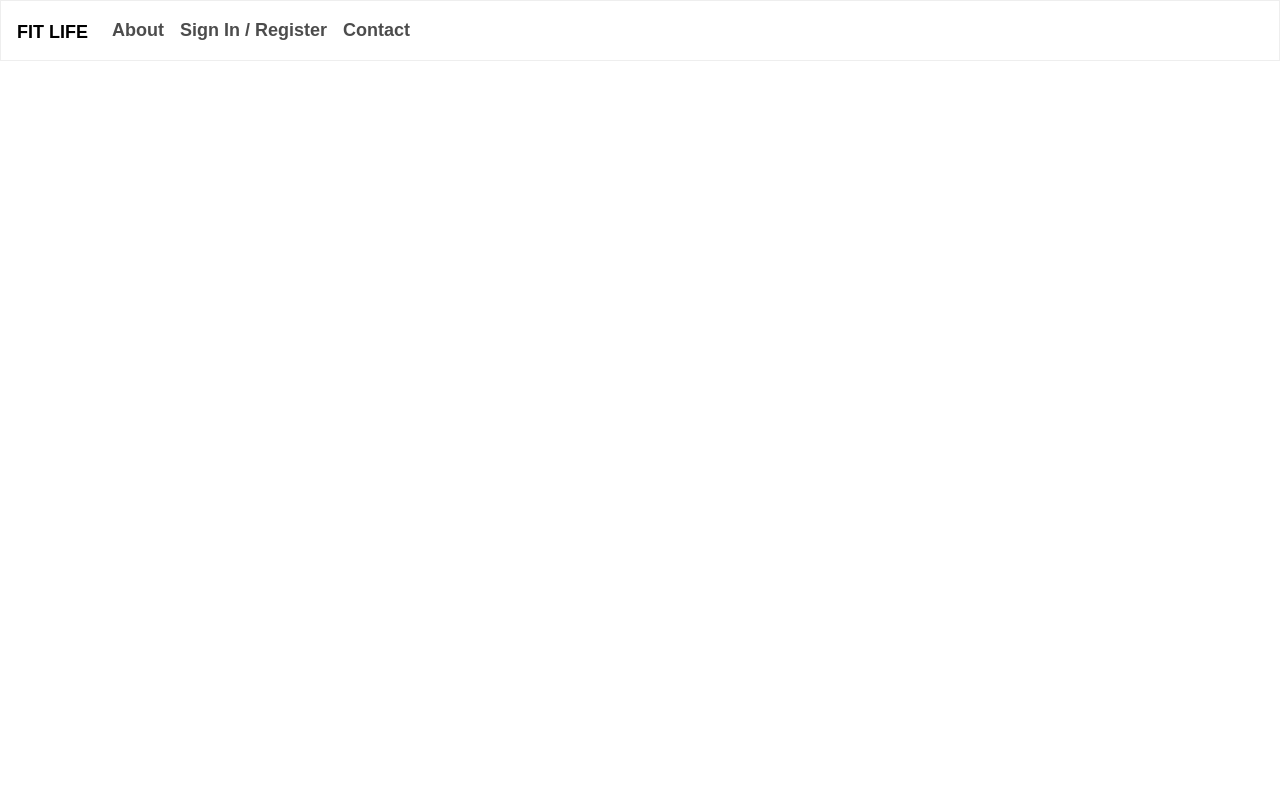
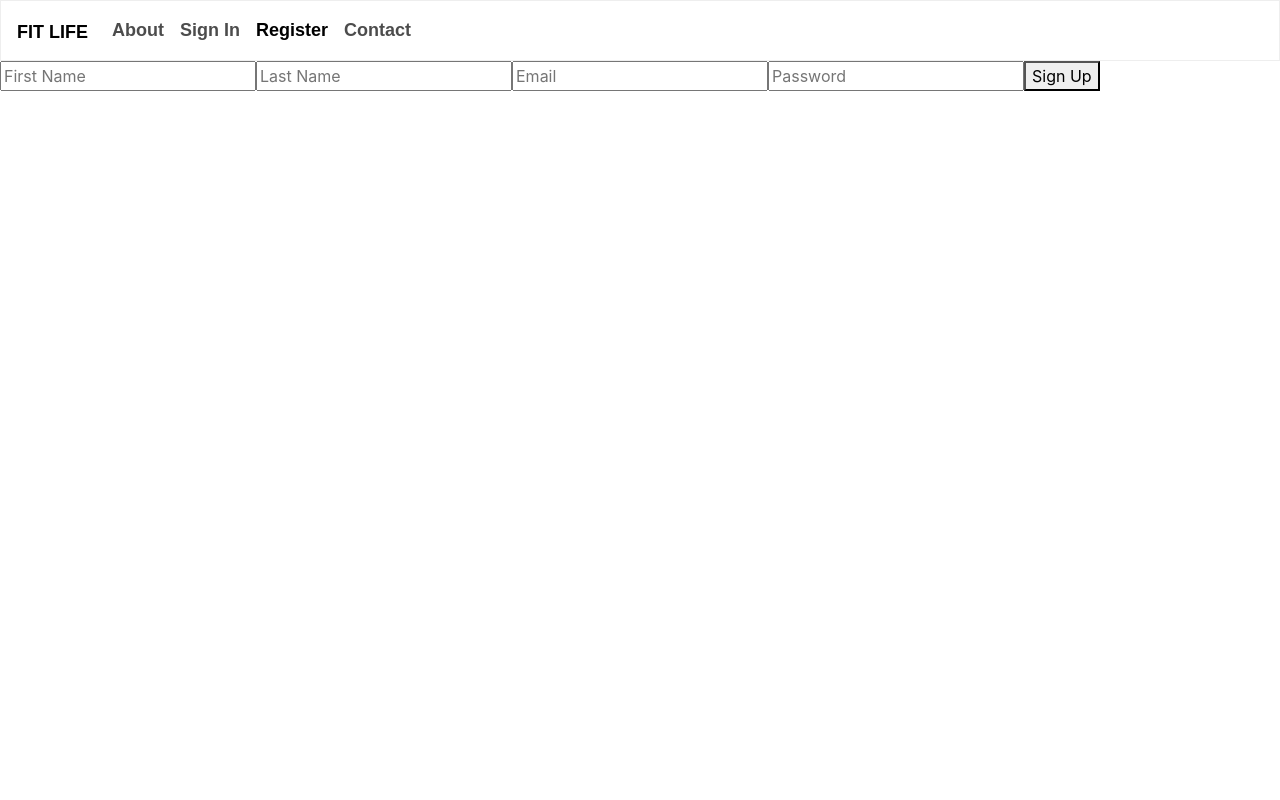
Before and after one commit to Southerngirl13/project-3-fitlife, a React (Create React App) app in the folder client/: page /signup in a window 1280 px wide. Shown: the top 800 px of the page. Built offline with nearby package versions, Linux system fonts and the light colour scheme; a web font is replaced by a local one.

Commit message:
Merged Sam's files manually - signin/signup

```diff
--- a/client/src/App.js
+++ b/client/src/App.js
@@ -6,6 +6,9 @@ import About from "./pages/About";
 import Navbar from "./components/Navbar";
 import Footer from "./components/Footer";
 import Wrapper from "./components/Wrapper";
+import SignIn from "./components/SignIn";
+import SignUp from "./components/SignUp";
+
 
 const App = () => (
   <Router>
@@ -14,6 +17,17 @@ const App = () => (
       <Wrapper>
         <Route exact path="/" component={About} />
         <Route exact path="/about" component={About} />
+        <Route exact={true} path='/signin' render={() => (
+            <div className="App">
+              <SignIn />
+            </div>
+          )} />
+          <Route exact={true} path='/signup' render={() => (
+            <div className="App">
+              <SignUp />
+            </div>
+          )} />
+
        {/* <Route exact path="/discover" component={Discover} /> */}
         {/*<Route exact path="/search" component={Search} /> */}
       </Wrapper>
--- a/client/src/components/Footer/Footer.js
+++ b/client/src/components/Footer/Footer.js
@@ -3,7 +3,7 @@ import "./Footer.css";
 
 const Footer = () => (
   <footer className="footer">
-    <span>Pupster 2017</span>
+    <span>Fit Life 2018</span>
   </footer>
 );
 
--- a/client/src/components/Navbar/Navbar.js
+++ b/client/src/components/Navbar/Navbar.js
@@ -24,26 +24,39 @@ const Navbar = props => (
         </li>
         <li
           className={
-            window.location.pathname === "/discover"
+            window.location.pathname === "/signin"
               ? "nav-item active"
               : "nav-item"
           }
         >
-          <Link to="/discover" className="nav-link">
-         Sign In / Register
+          <Link to="/signin" className="nav-link">
+         Sign In
           </Link>
         </li>
         <li
           className={
-            window.location.pathname === "/search"
+            window.location.pathname === "/signup"
               ? "nav-item active"
               : "nav-item"
           }
         >
-          <Link to="/search" className="nav-link">
+          <Link to="/signup" className="nav-link">
+      Register
+          </Link>
+        </li>
+
+        <li
+          className={
+            window.location.pathname === "/contact"
+              ? "nav-item active"
+              : "nav-item"
+          }
+        >
+          <Link to="/contact" className="nav-link">
       Contact
           </Link>
         </li>
+
       </ul>
     </div>
   </nav>
--- /dev/null
+++ b/client/src/components/SignIn/SignIn.js
@@ -0,0 +1,23 @@
+import React, { Component } from "react";
+
+export default class SignIn extends Component {
+    state = {
+
+    }
+
+    render () {
+        return (
+            <div>
+                <div className="signInpContainer">
+                <form id='form'>
+                      <input className='input' type="text"
+                       placeholder="Email"/>
+                      <input className='input' type="password"
+                       placeholder="Password"/>
+                      <button id='submit'>Sign In</button>
+                  </form>
+                  </div>
+            </div>
+        )
+    }
+}
--- /dev/null
+++ b/client/src/components/SignIn/index.js
@@ -0,0 +1 @@
+export { default } from "./SignIn";
--- /dev/null
+++ b/client/src/components/SignUp/SignUp.js
@@ -0,0 +1,27 @@
+import React, { Component } from "react";
+
+export default class SignUp extends Component {
+    state = {
+
+    }
+
+    render () {
+        return (
+            <div>
+                <div className="signUpContainer">
+                <form id='form'>
+                      <input className='input' type="text"
+                       placeholder="First Name"/>
+                      <input className='input' type="text"
+                       placeholder="Last Name"/>
+                      <input className='input' type="text"
+                       placeholder="Email"/>
+                      <input className='input' type="password"
+                       placeholder="Password"/>
+                      <button id='submit'>Sign Up</button>
+                  </form>
+                  </div>
+            </div>
+        )
+    }
+}
--- /dev/null
+++ b/client/src/components/SignUp/index.js
@@ -0,0 +1 @@
+export { default } from "./SignUp";
--- a/client/src/pages/About.js
+++ b/client/src/pages/About.js
@@ -8,7 +8,7 @@ const About = () => (
   <div>
     <Hero backgroundImage="https://i.imgur.com/qkdpN.jpg">
       <h1>Fit Life</h1>
-      <h2>They're the Good Boys and Girls</h2>
+      <h2>Get Healthy. Feel Good.</h2>
     </Hero>
     <Container style={{ marginTop: 30 }}>
       <Row>
```
